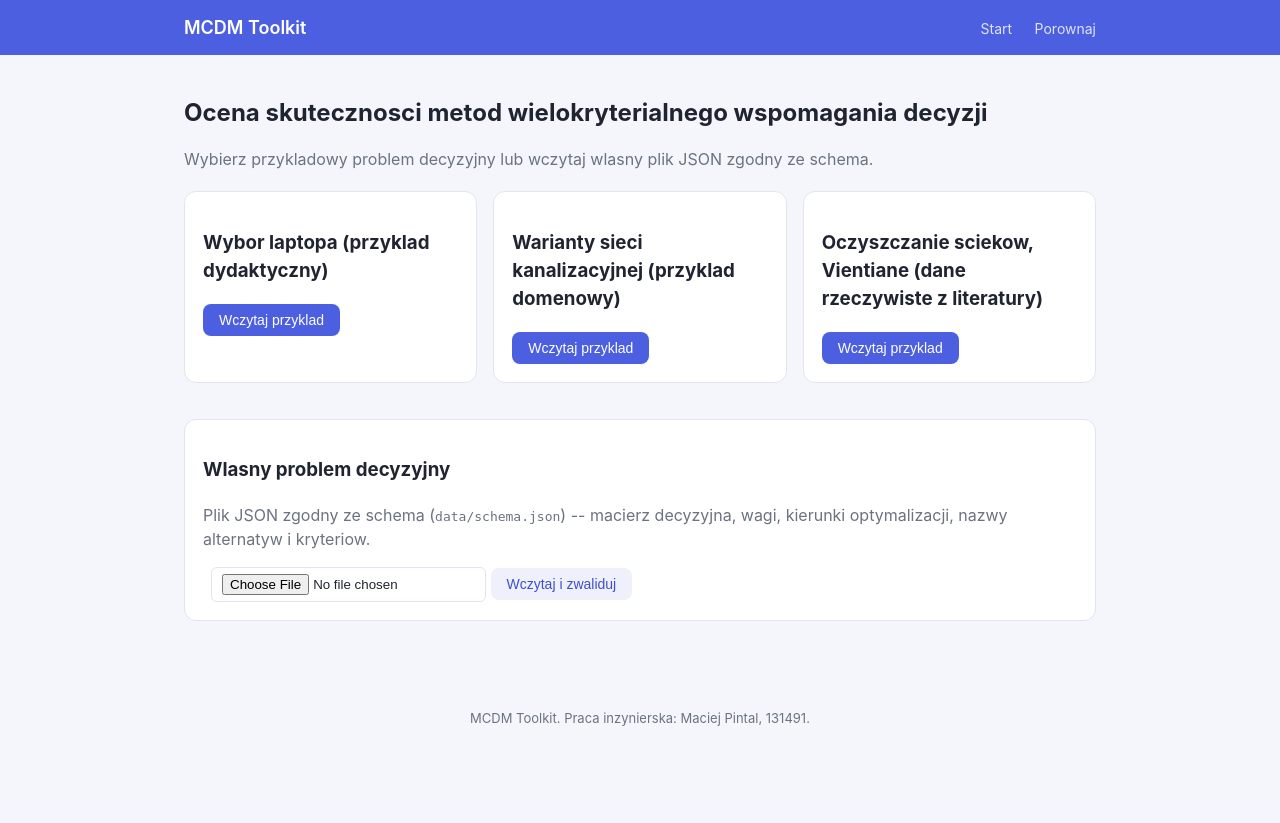
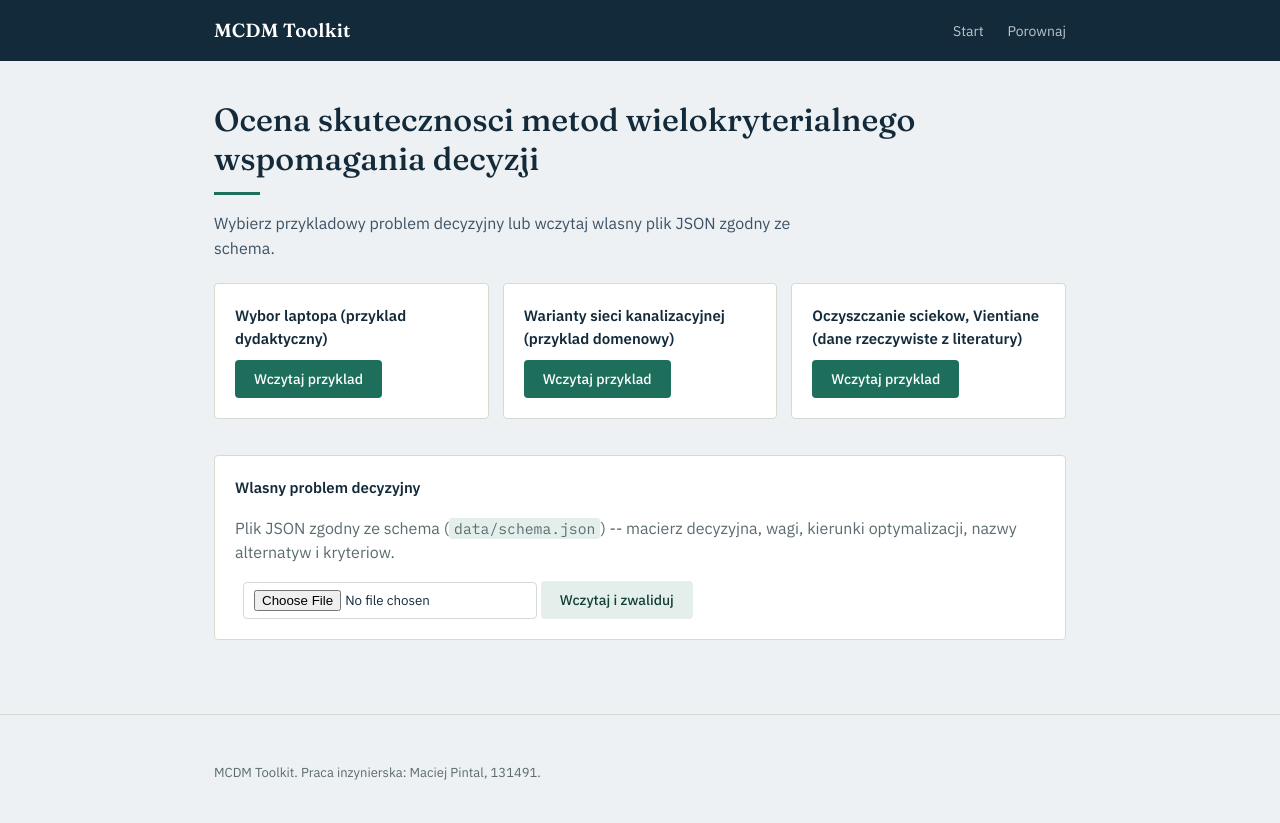
Before and after one commit to Ninverex/mcda-effectiveness-thesis, a Flask app: page / in a window 1280 px wide. Before the commit the page ends 726 px from the top, so only its background shows below. Run offline with Flask 3, Linux system fonts and the light colour scheme.

Commit message:
Add typography and card component styles

```diff
--- a/webapp/static/style.css
+++ b/webapp/static/style.css
@@ -1,150 +1,297 @@
+/* ------------------------------------------------------------------
+   MCDM Toolkit -- design tokens
+   Paleta i typografia dobrane do charakteru narzedzia analitycznego
+   (precyzja, dane liczbowe, inzynieria) zamiast domyslnego wygladu
+   "SaaS dashboard". Teal nawiazuje tez do domeny przykladow
+   (infrastruktura srodowiskowa / oczyszczanie sciekow).
+   ------------------------------------------------------------------ */
 :root {
-  --bg: #f5f6fb;
-  --card-bg: #ffffff;
-  --text: #1f2430;
-  --muted: #6b7280;
-  --accent: #4c5fe0;
-  --accent-dark: #3f50c9;
-  --border: #e2e5f1;
-  --success-bg: #e7f7ee;
-  --success-text: #1c7a44;
-  --error-bg: #fdeaea;
-  --error-text: #b3261e;
-  --warning-bg: #fff6e0;
-  --warning-text: #8a6d1f;
+  --ink: #132a3a;
+  --ink-soft: #3d5266;
+  --paper: #eef1f3;
+  --surface: #ffffff;
+  --accent: #1e6e5c;
+  --accent-deep: #123f35;
+  --accent-wash: #e4efec;
+  --border: #d6dad2;
+  --muted: #5b6b70;
+
+  --success-bg: #e4f4ec;
+  --success-text: #1b6b42;
+  --error-bg: #fbeae8;
+  --error-text: #a63d2c;
+  --warning-bg: #fbf1e1;
+  --warning-text: #93591a;
+
+  --font-display: "Fraunces", "Iowan Old Style", Georgia, serif;
+  --font-body: "IBM Plex Sans", -apple-system, BlinkMacSystemFont, sans-serif;
+  --font-mono: "IBM Plex Mono", ui-monospace, SFMono-Regular, Menlo, monospace;
 }
 
 * { box-sizing: border-box; }
 
 body {
   margin: 0;
-  font-family: -apple-system, BlinkMacSystemFont, "Segoe UI", sans-serif;
-  background: var(--bg);
-  color: var(--text);
-  line-height: 1.5;
+  font-family: var(--font-body);
+  background: var(--paper);
+  color: var(--ink);
+  line-height: 1.55;
+  -webkit-font-smoothing: antialiased;
 }
 
-.topbar { background: var(--accent); color: #fff; }
+a { color: var(--accent-deep); }
+a:hover { color: var(--accent); }
+
+:focus-visible {
+  outline: 2px solid var(--accent);
+  outline-offset: 2px;
+}
+
+@media (prefers-reduced-motion: reduce) {
+  * { transition: none !important; }
+}
+
+/* ------------------------------------------------------------------
+   Nawigacja -- jedyny mocny akcent koloru w calym interfejsie;
+   reszta strony pozostaje stonowana (jasny papier, plaskie karty).
+   ------------------------------------------------------------------ */
+.topbar { background: var(--ink); }
 .topbar-inner {
-  max-width: 960px;
+  max-width: 900px;
   margin: 0 auto;
-  padding: 14px 24px;
+  padding: 16px 24px;
   display: flex;
   align-items: center;
   justify-content: space-between;
   flex-wrap: wrap;
   gap: 8px;
 }
-.brand { color: #fff; font-weight: 600; text-decoration: none; font-size: 18px; }
+.brand {
+  color: #fff;
+  font-family: var(--font-display);
+  font-weight: 600;
+  font-size: 19px;
+  text-decoration: none;
+  letter-spacing: 0.01em;
+}
 .topbar nav a {
-  color: #dfe3ff;
+  color: #b9c6cc;
   text-decoration: none;
-  margin-left: 18px;
+  margin-left: 20px;
   font-size: 14px;
+  padding-bottom: 3px;
+  border-bottom: 1px solid transparent;
 }
-.topbar nav a:hover { color: #fff; }
+.topbar nav a:hover {
+  color: #fff;
+  border-bottom-color: var(--accent);
+}
 
-.container { max-width: 960px; margin: 0 auto; padding: 24px; }
+.container { max-width: 900px; margin: 0 auto; padding: 40px 24px; }
 
-h1 { font-size: 24px; margin-bottom: 4px; }
-h2 { font-size: 18px; margin-top: 32px; margin-bottom: 10px; }
-.lead, .muted { color: var(--muted); }
+/* ------------------------------------------------------------------
+   Typografia -- serif display na naglowkach (nadaje cieza akademicka
+   wlasciwa pracy inzynierskiej), sans na tresci UI.
+   ------------------------------------------------------------------ */
+h1 {
+  font-family: var(--font-display);
+  font-weight: 500;
+  font-size: 32px;
+  line-height: 1.2;
+  margin: 0 0 14px;
+  color: var(--ink);
+}
+h1::after {
+  content: "";
+  display: block;
+  width: 46px;
+  height: 3px;
+  background: var(--accent);
+  margin-top: 14px;
+}
+h2 {
+  font-family: var(--font-display);
+  font-weight: 500;
+  font-size: 21px;
+  margin: 36px 0 12px;
+  color: var(--ink);
+}
+h3 {
+  font-family: var(--font-body);
+  font-weight: 600;
+  font-size: 15px;
+  margin: 0 0 10px;
+  color: var(--ink);
+}
+.lead {
+  font-size: 16px;
+  color: var(--ink-soft);
+  max-width: 62ch;
+}
+.muted { color: var(--muted); }
+code {
+  font-family: var(--font-mono);
+  font-size: 0.92em;
+  background: var(--accent-wash);
+  padding: 1px 5px;
+  border-radius: 3px;
+}
 
+/* ------------------------------------------------------------------
+   Karty -- plaskie, z cienka ramka, bez cienia i bez jednolitego
+   promienia-na-wszystkim (odejscie od "SaaS card kit").
+   ------------------------------------------------------------------ */
 .card-grid {
   display: grid;
-  grid-template-columns: repeat(auto-fit, minmax(220px, 1fr));
-  gap: 16px;
-  margin: 20px 0;
+  grid-template-columns: repeat(auto-fit, minmax(230px, 1fr));
+  gap: 14px;
+  margin: 22px 0;
 }
 .card {
-  background: var(--card-bg);
+  background: var(--surface);
   border: 1px solid var(--border);
-  border-radius: 12px;
-  padding: 18px;
-  margin-bottom: 16px;
+  border-radius: 4px;
+  padding: 20px;
+  margin-bottom: 14px;
 }
-.card-active { border-color: var(--accent); }
+.card-active { border-color: var(--accent); border-width: 1px; }
 
+/* ------------------------------------------------------------------
+   Przyciski -- plaskie, bez cienia, wyrazne stany hover/focus.
+   ------------------------------------------------------------------ */
 .btn {
   display: inline-block;
-  padding: 8px 16px;
-  border-radius: 8px;
-  border: none;
+  padding: 9px 18px;
+  border-radius: 4px;
+  border: 1px solid transparent;
+  font-family: var(--font-body);
   font-size: 14px;
+  font-weight: 500;
   cursor: pointer;
   text-decoration: none;
+  transition: background-color 120ms ease, border-color 120ms ease;
 }
 .btn-primary { background: var(--accent); color: #fff; }
-.btn-primary:hover { background: var(--accent-dark); }
-.btn-secondary { background: #eef0fc; color: var(--accent-dark); }
-.btn-outline { background: transparent; border: 1px solid var(--border); color: var(--text); }
+.btn-primary:hover { background: var(--accent-deep); color: #fff; }
+.btn-secondary { background: var(--accent-wash); color: var(--accent-deep); }
+.btn-secondary:hover { background: #d6e7e2; }
+.btn-outline { background: transparent; border-color: var(--border); color: var(--ink); }
+.btn-outline:hover { border-color: var(--ink-soft); }
 
+/* ------------------------------------------------------------------
+   Tabele danych -- liczby w krojach tabularnych (mono) dla latwego
+   porownywania kolumn wynikow/wag; nie jest to dekoracja, tylko
+   wyrownanie cyfr w tabeli danych liczbowych.
+   ------------------------------------------------------------------ */
 .data-table {
   width: 100%;
   border-collapse: collapse;
   margin-top: 8px;
-  background: var(--card-bg);
-  border-radius: 8px;
+  background: var(--surface);
+  border: 1px solid var(--border);
+  border-radius: 4px;
   overflow: hidden;
 }
 .data-table th, .data-table td {
-  padding: 8px 12px;
+  padding: 9px 14px;
   border-bottom: 1px solid var(--border);
   text-align: left;
   font-size: 14px;
 }
-.data-table th { background: #eef0fc; font-weight: 600; }
+.data-table tbody tr:last-child td { border-bottom: none; }
+.data-table th {
+  background: var(--ink);
+  color: #fff;
+  font-weight: 500;
+  font-size: 13px;
+}
+.data-table .num {
+  font-family: var(--font-mono);
+  font-variant-numeric: tabular-nums;
+}
 .row-inactive { opacity: 0.5; }
 
+/* ------------------------------------------------------------------
+   Odznaki (badge) -- pigulki informacyjne, celowo rozne od kart
+   (odmienny ksztalt = odmienna funkcja: status, nie tresc).
+   ------------------------------------------------------------------ */
 .badge {
   display: inline-block;
-  padding: 6px 12px;
+  padding: 6px 14px;
   border-radius: 999px;
   font-size: 13px;
   font-weight: 500;
-  margin: 12px 0;
+  margin: 14px 0;
 }
 .badge-success { background: var(--success-bg); color: var(--success-text); }
 .badge-error { background: var(--error-bg); color: var(--error-text); }
 .badge-warning { background: var(--warning-bg); color: var(--warning-text); }
 
-.flash-stack { margin-bottom: 20px; }
-.flash { padding: 10px 14px; border-radius: 8px; margin-bottom: 8px; font-size: 14px; }
+.flash-stack { margin-bottom: 22px; }
+.flash { padding: 11px 16px; border-radius: 4px; margin-bottom: 8px; font-size: 14px; }
 .flash-success { background: var(--success-bg); color: var(--success-text); }
 .flash-error { background: var(--error-bg); color: var(--error-text); }
 
-form label { display: block; margin-bottom: 12px; font-size: 14px; }
+/* ------------------------------------------------------------------
+   Formularze
+   ------------------------------------------------------------------ */
+form label { display: block; margin-bottom: 14px; font-size: 14px; color: var(--ink-soft); }
 select, input[type=text], input[type=file] {
-  padding: 6px 10px;
-  border-radius: 6px;
+  font-family: var(--font-body);
+  padding: 7px 10px;
+  border-radius: 4px;
   border: 1px solid var(--border);
+  background: var(--surface);
+  color: var(--ink);
   margin-left: 8px;
 }
+select:focus, input:focus { border-color: var(--accent); }
 
-.actions { margin-top: 20px; display: flex; gap: 12px; flex-wrap: wrap; }
+.actions { margin: 22px 0; display: flex; gap: 10px; flex-wrap: wrap; }
 
-.footer { text-align: center; padding: 24px; color: var(--muted); font-size: 13px; }
+.footer {
+  text-align: left;
+  padding: 28px 0 40px;
+  color: var(--muted);
+  font-size: 13px;
+  border-top: 1px solid var(--border);
+  margin-top: 20px;
+}
+.footer .container { padding-top: 20px; padding-bottom: 0; }
 
+/* ------------------------------------------------------------------
+   Siatki wykresow i porownania side-by-side
+   ------------------------------------------------------------------ */
 .chart-grid {
   display: grid;
   grid-template-columns: repeat(auto-fit, minmax(320px, 1fr));
-  gap: 16px;
+  gap: 14px;
   margin-bottom: 8px;
 }
-.chart-img { width: 100%; height: auto; border-radius: 8px; display: block; }
+.chart-img {
+  width: 100%;
+  height: auto;
+  border: 1px solid var(--border);
+  border-radius: 4px;
+  display: block;
+  background: var(--surface);
+}
 
+.compare-grid {
+  display: grid;
+  grid-template-columns: repeat(2, 1fr);
+  gap: 22px;
+}
+.compare-results { margin-top: 32px; align-items: start; }
+@media (max-width: 720px) {
+  .compare-grid { grid-template-columns: 1fr; }
+}
+
+/* ------------------------------------------------------------------
+   Raport roznicowy (rank reversal) -- generowany jako HTML z Pythona
+   ------------------------------------------------------------------ */
 .diff-table .diff-row-removed { color: var(--muted); text-decoration: line-through; }
 .diff-table .diff-row-changed { background: var(--warning-bg); }
 .diff-table .diff-row-changed td { color: var(--warning-text); }
 .diff-table .diff-row-unchanged { background: var(--success-bg); }
 .diff-table .diff-row-unchanged td { color: var(--success-text); }
-
-.compare-grid {
-  display: grid;
-  grid-template-columns: repeat(2, 1fr);
-  gap: 20px;
-}
-.compare-results { margin-top: 28px; align-items: start; }
-@media (max-width: 720px) {
-  .compare-grid { grid-template-columns: 1fr; }
-}
```
